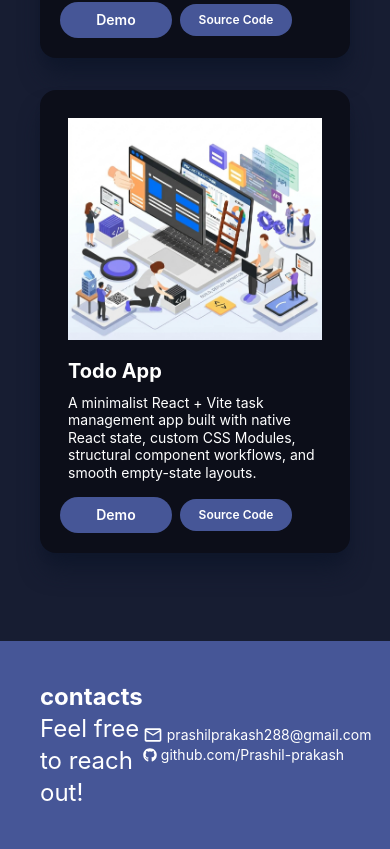
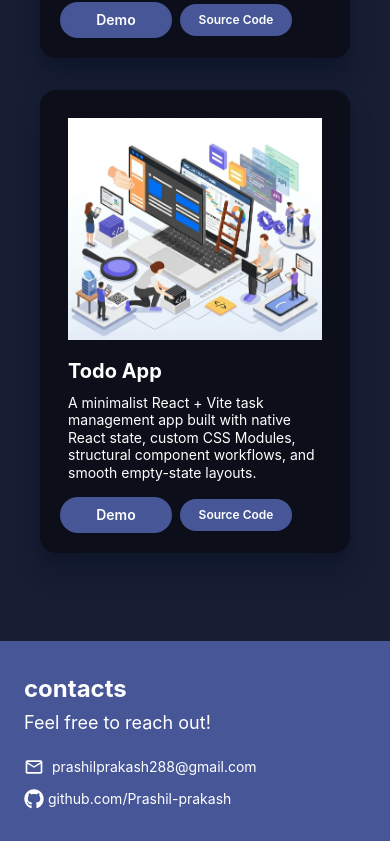
Before and after one commit to Prashil-prakash/portfolio, a React (Vite) app: page / in a window 390 px wide. Shown: the part 2765-3614 px from the top of the page. Built offline with nearby package versions, Linux system fonts and the light colour scheme.

Commit message:
Update Footer component

```diff
--- a/src/Components/Footer.jsx
+++ b/src/Components/Footer.jsx
@@ -7,17 +7,32 @@ function Footer() {
   return (
     <div
       id="footer"
-      className="flex justify-around bg-[#465697] text-white p-10 md:p-12 items-center"
+      className="flex justify-around bg-[#465697] text-white p-10 md:p-12 items-center
+      max-md:flex-col max-md:items-start max-md:gap-5 max-md:px-6 max-md:py-8"
     >
-      <div>
-        <h1 className="text-2xl md:text-6xl font-bold">contacts</h1>
-        <h3 className="text-2xl md:text-2xl font-normal ">
+      <div className="max-md:w-full">
+        <h1 className="text-2xl md:text-6xl font-bold max-md:mb-1">contacts</h1>
+        <h3 className="text-2xl md:text-2xl font-normal max-md:text-lg ">
           Feel free to reach out!
         </h3>
       </div>
-      <ul className="text-sm md:text-xl">
-        <li className="flex gap-1 items-center"><MdOutlineEmail size={20}/>prashilprakash288@gmail.com</li>
-        <li className="flex gap-1 items-center"><FaGithub/>github.com/Prashil-prakash</li>
+      <ul className="text-sm md:text-xl max-md:w-full max-md:space-y-3">
+        <li className="flex gap-2 items-center max-md:break-all"><MdOutlineEmail size={20} className="shrink-0"/><a
+    href="https://mail.google.com/mail/?view=cm&fs=1&to=prashilprakash288@gmail.com"
+    target="_blank"
+    rel="noopener noreferrer"
+    className="min-w-0 break-all cursor-pointer hover:text-gray-300 hover:underline transition-colors"
+  >
+    prashilprakash288@gmail.com
+  </a></li>
+        <li className="flex gap-1 items-center"><FaGithub size={20} className="shrink-0"/><a
+            href="https://github.com/Prashil-prakash"
+            target="_blank"
+            rel="noopener noreferrer"
+            className="min-w-0 break-all cursor-pointer hover:text-gray-300 hover:underline transition-colors"
+          >
+            github.com/Prashil-prakash
+          </a></li>
 
       </ul>
     </div>
```
